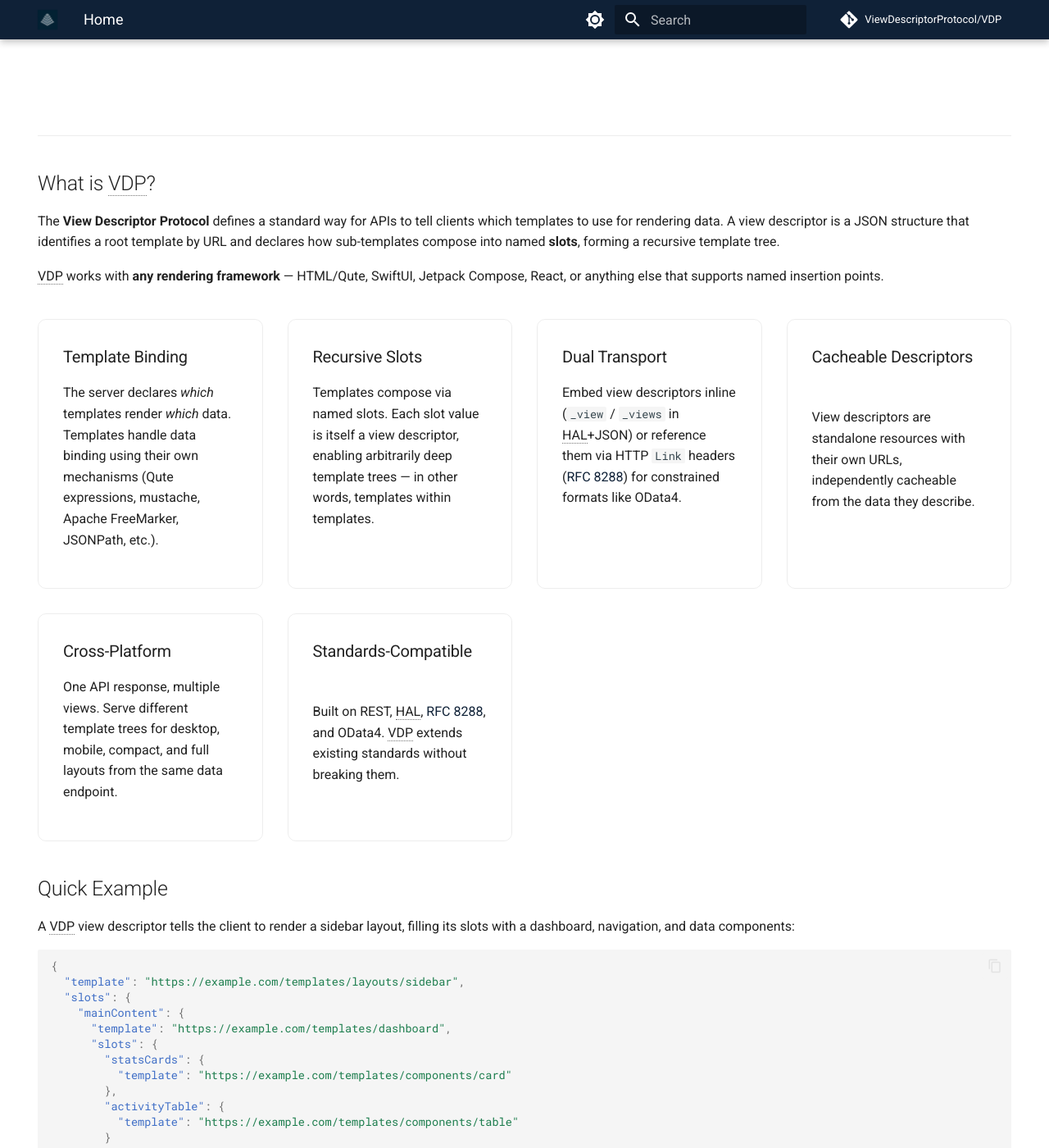
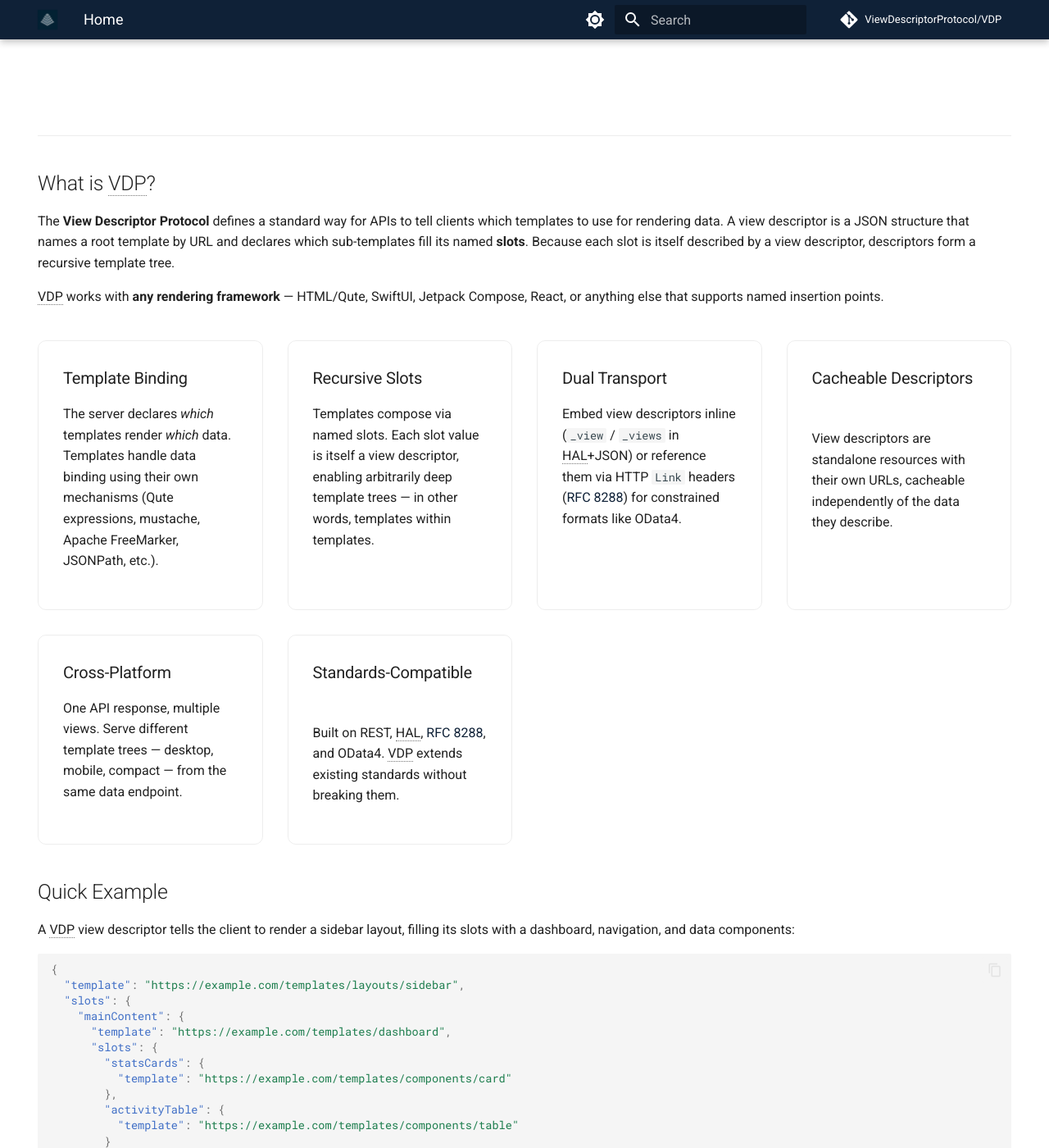
Before and after one commit to ViewDescriptorProtocol/ViewDescriptorProtocol.github.io, an MkDocs documentation site: the page built from docs/index.md, in a window 1280 px wide and 1400 px high, scrolled down 625 px. Shown: the whole window at 82% size. Built offline with MkDocs 1.6.1 and Material for MkDocs 9.7.7, drawn with Linux system fonts in a browser that asks for light colours; comment, search, counter and statistics services are not loaded.

Commit message:
Improve clarity of spec and docs prose
- Rewrite Static/Dynamic Composition definitions to mirror each other
  and say explicitly what VDP does and does not describe
- Explain the recursion in the abstract instead of asserting it
- State the concrete cost of hardcoded template choices in the
  problem statement
- Fix the Section 5.4 resolution example: relative refs without a
  leading slash resolve under /api/ per RFC 3986, so use root-relative
  paths and note the difference
- Align Section 13.1 prose with its example (VDP-Support/VDP-Version
  headers, not a token in Allow)
- Fix multi-view example use case to match its dashboard templates
- Smaller fixes: parallel bullet lists, resolution algorithm recursion
  wording, homepage phrasing

```diff
--- a/docs/index.md
+++ b/docs/index.md
@@ -23,7 +23,7 @@
 
 ## What is VDP?
 
-The **View Descriptor Protocol** defines a standard way for APIs to tell clients which templates to use for rendering data. A view descriptor is a JSON structure that identifies a root template by URL and declares how sub-templates compose into named **slots**, forming a recursive template tree.
+The **View Descriptor Protocol** defines a standard way for APIs to tell clients which templates to use for rendering data. A view descriptor is a JSON structure that names a root template by URL and declares which sub-templates fill its named **slots**. Because each slot is itself described by a view descriptor, descriptors form a recursive template tree.
 
 VDP works with **any rendering framework** — HTML/Qute, SwiftUI, Jetpack Compose, React, or anything else that supports named insertion points.
 
@@ -57,7 +57,7 @@
 
 ### Cacheable Descriptors
 
-View descriptors are standalone resources with their own URLs, independently cacheable from the data they describe.
+View descriptors are standalone resources with their own URLs, cacheable independently of the data they describe.
 
 </div>
 
@@ -65,7 +65,7 @@
 
 ### Cross-Platform
 
-One API response, multiple views. Serve different template trees for desktop, mobile, compact, and full layouts from the same data endpoint.
+One API response, multiple views. Serve different template trees — desktop, mobile, compact — from the same data endpoint.
 
 </div>
 
```
Also changed, not shown: docs/examples.md (+2 -2 lines), docs/specification.md (+27 -25 lines).
